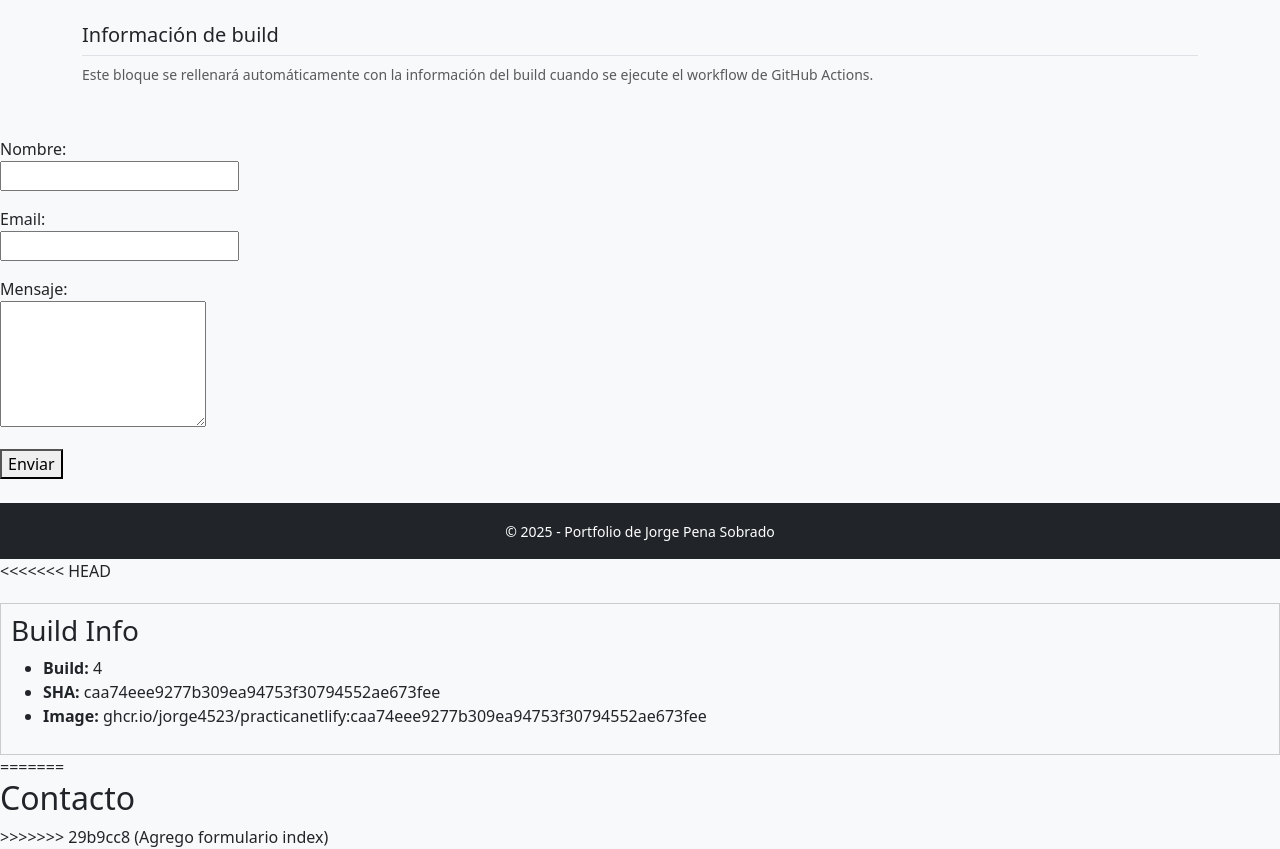
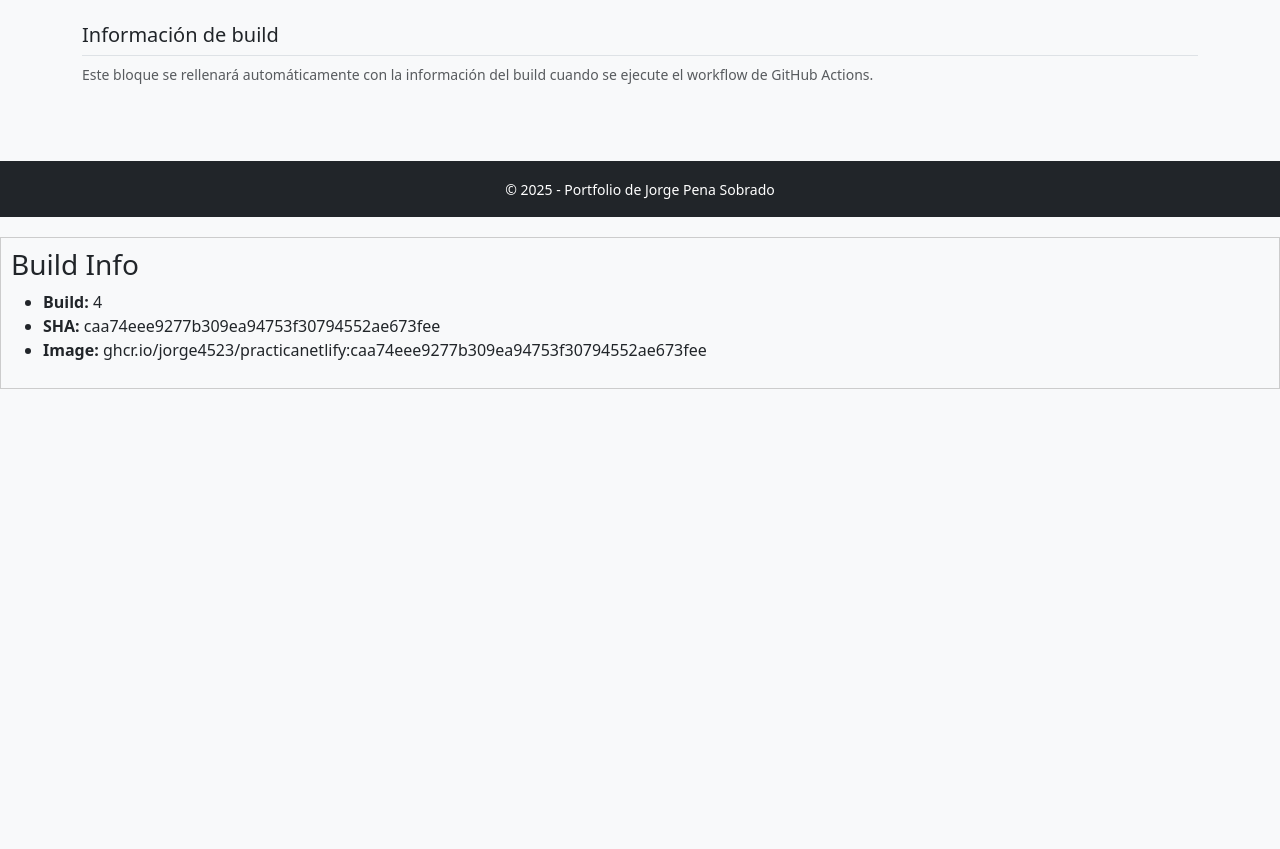
Before and after one commit to Jorge4523/practicanetlify, a plain HTML site: page index.html in a window 1280 px wide. Shown: the part 1300-2149 px from the top of the page. After the commit the page ends 1689 px from the top, so only its background shows below. Drawn offline with nearby package versions, Linux system fonts and the light colour scheme.

```diff
--- a/index.html
+++ b/index.html
@@ -228,35 +228,6 @@
       </div>
     </main>
 
-    <form name="contact" method="POST" data-netlify="true">
-      <input type="hidden" name="form-name" value="contact">
-
-      <p>
-        <label>
-          Nombre:<br>
-          <input type="text" name="name" required>
-        </label>
-      </p>
-
-      <p>
-        <label>
-          Email:<br>
-          <input type="email" name="email" required>
-        </label>
-      </p>
-
-      <p>
-        <label>
-          Mensaje:<br>
-          <textarea name="message" rows="5" required></textarea>
-        </label>
-      </p>
-
-      <p>
-        <button type="submit">Enviar</button>
-      </p>
-    </form>
-
     <!-- Pie de página -->
     <footer class="py-3 bg-dark text-white mt-4">
       <div class="container text-center">
@@ -271,16 +242,11 @@
       crossorigin="anonymous"
     ></script>
 
-<<<<<<< HEAD
+
 <!-- BUILD-INFO-START --><div style='border:1px solid #ccc;padding:10px;margin-top:20px;'><h3>Build Info</h3><ul>  <li><strong>Build:</strong> 4</li>  <li><strong>SHA:</strong> caa74eee9277b309ea94753f30794552ae673fee</li>  <li><strong>Image:</strong> ghcr.io/jorge4523/practicanetlify:caa74eee9277b309ea94753f30794552ae673fee</li></ul></div><!-- BUILD-INFO-END -->
-=======
-    <h2>Contacto</h2>
-
-
 
     <!-- BUILD-INFO-START -->
     <!-- BUILD-INFO-END -->
->>>>>>> 29b9cc8 (Agrego formulario index)
   </body>
 </html>
 
```
